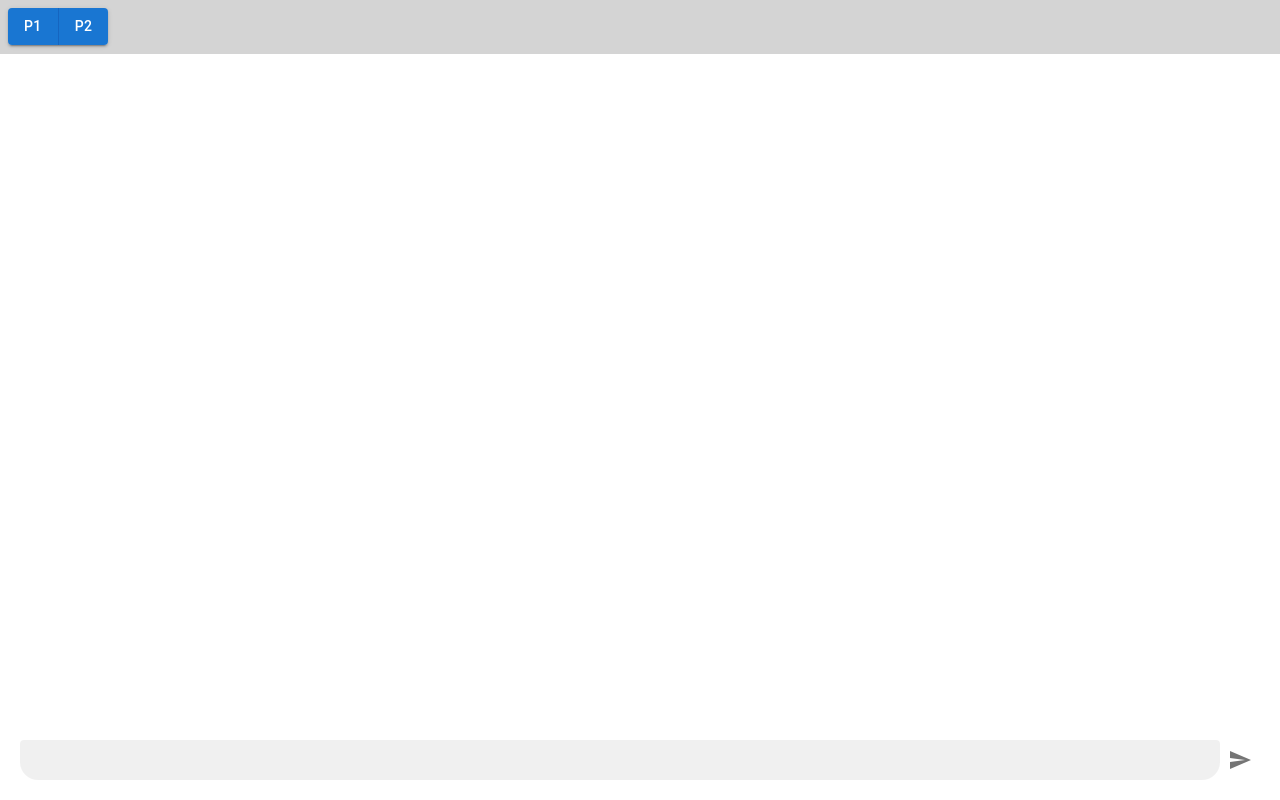
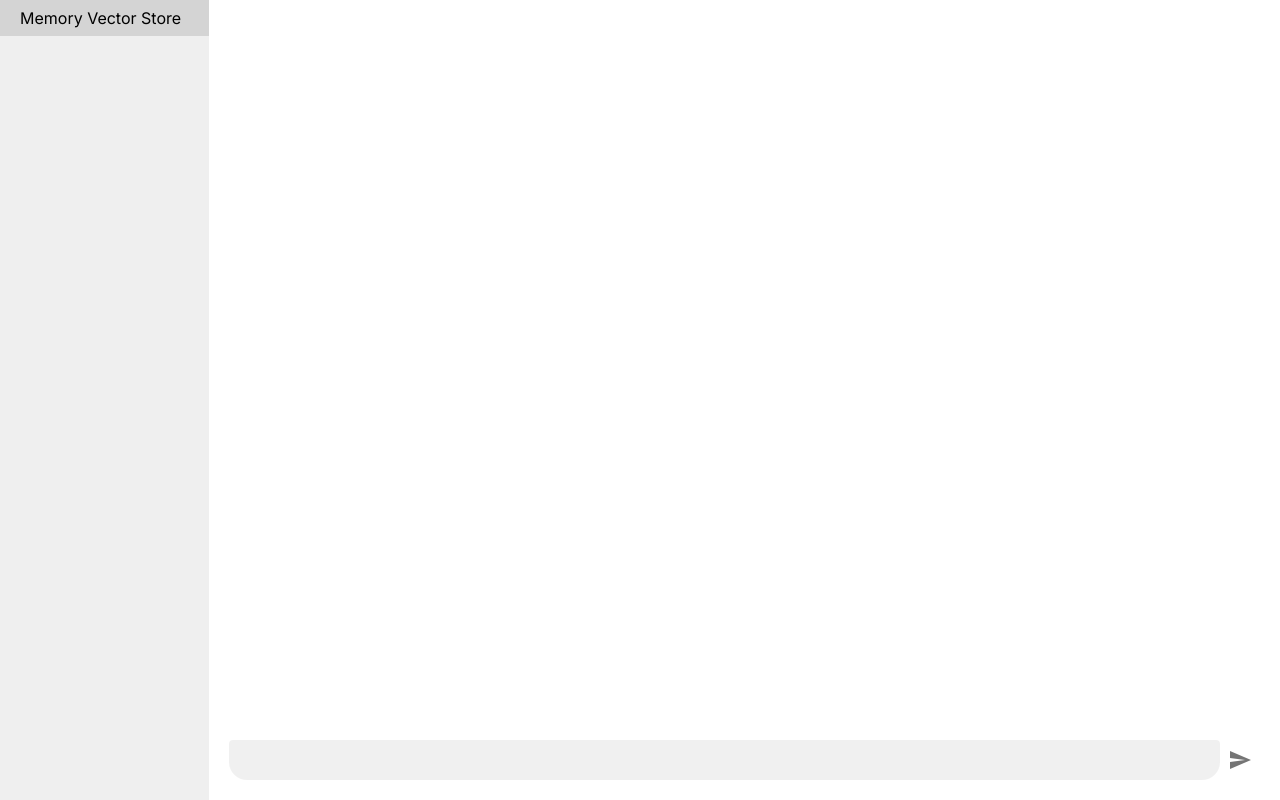
Before and after one commit to hwhong/ai, a Next.js app: page / in a window 1280 px wide. Built offline with nearby package versions, Linux system fonts and the light colour scheme.

Commit message:
fix: layouts. new projects

```diff
--- a/src/app/prototype.tsx
+++ b/src/app/memory-vector-store.tsx
@@ -1,22 +1,14 @@
 "use client";
-import React, { useEffect, useState } from "react";
-import styles from "./prototype.module.css";
+import React from "react";
+import styles from "./memory-vector-store.module.css";
 import { IconButton, TextField } from "@mui/material";
 import classNames from "classnames";
 import { useChat } from "ai/react";
 import SendIcon from "@mui/icons-material/Send";
 
-export function PrototypeComponent() {
-  const {
-    messages,
-    input,
-    setInput,
-    handleInputChange,
-    handleSubmit,
-    isLoading: chatEndpointIsLoading,
-    setMessages,
-  } = useChat({
-    api: "api/invoke",
+export function MemoryVectorStore() {
+  const { messages, input, handleInputChange, handleSubmit } = useChat({
+    api: "api/invoke-memory-vector-store",
   });
 
   return (
--- a/src/app/page.module.css
+++ b/src/app/page.module.css
@@ -1,6 +1,5 @@
 .root {
   display: flex;
-  flex-direction: column;
   width: 100vw;
   height: 100vh;
 }
@@ -15,12 +14,26 @@
 }
 
 .toolbar {
-  width: 100%;
-  border-bottom: 1px solid #d4d4d4;
-  background-color: #d4d4d4;
-  padding: 8px;
+  height: 100%;
+  width: 250px;
+  z-index: 1;
+  top: 0;
+  left: 0;
+  background-color: #efefef;
+  overflow-x: hidden;
+  display: flex;
+  flex-direction: column;
 }
 
-.p2Wrapper {
-  display: flex;
+.item {
+  padding: 8px 20px;
+  cursor: pointer;
 }
+
+.item:hover {
+  background-color: #d4d4d4;
+}
+
+.content {
+  width: 100%;
+}
--- a/src/app/page.tsx
+++ b/src/app/page.tsx
@@ -1,64 +1,36 @@
 "use client";
 import styles from "./page.module.css";
-import React, { useEffect, useState } from "react";
-import dynamic from "next/dynamic";
-import { Chat } from "@/components/p2/chat";
-import Button from "@mui/material/Button";
-import ButtonGroup from "@mui/material/ButtonGroup";
-import { PrototypeComponent } from "./prototype";
+import React, { useState } from "react";
+import { MemoryVectorStore } from "./memory-vector-store";
 
-// const PDFViewer = dynamic(() => import("@/components/p2/pdf-viewer"), {
-//   ssr: false,
-// });
-
-enum Prototype {
-  ONE,
-  TWO,
+enum PROJECT {
+  MEMORY_VECTOR_STORE = "Memory Vector Store",
 }
 
 export default function Home() {
-  const [selection, setSelection] = useState<Prototype>(Prototype.ONE);
-  const [file, setFile] = useState<string | ArrayBuffer | null>(null);
+  const [index, setIndex] = useState<number>(0);
 
-  useEffect(() => {
-    const createEmbedding = async () => {
-      if (file) {
-        const formData = new FormData();
-        formData.append("file", new Blob([file]));
-        const response = await fetch("/api/create-embedding", {
-          method: "POST",
-          body: formData,
-        });
-        return response;
-      }
-    };
-
-    createEmbedding();
-  }, [file]);
+  const projects = [
+    {
+      component: <MemoryVectorStore />,
+      selection: PROJECT.MEMORY_VECTOR_STORE,
+    },
+  ];
 
   return (
     <div className={styles.root}>
       <div className={styles.toolbar}>
-        <ButtonGroup
-          variant="contained"
-          aria-label="outlined primary button group"
-        >
-          <Button onClick={() => setSelection(Prototype.ONE)}>P1</Button>
-          <Button onClick={() => setSelection(Prototype.TWO)}>P2</Button>
-        </ButtonGroup>
+        {projects.map(({ selection }, i) => (
+          <div
+            key={selection}
+            className={styles.item}
+            onClick={() => setIndex(i)}
+          >
+            {projects[i].selection}
+          </div>
+        ))}
       </div>
-      {selection === Prototype.ONE ? (
-        <PrototypeComponent />
-      ) : (
-        <div className={styles.p2Wrapper}>
-          <div className={styles.section}>
-            {/* <PDFViewer file={file} onUpload={(newFile) => setFile(newFile)} /> */}
-          </div>
-          <div className={styles.section}>
-            <Chat />
-          </div>
-        </div>
-      )}
+      <div className={styles.content}>{projects[index].component}</div>
     </div>
   );
 }
```
Also changed, not shown: src/app/memory-vector-store.module.css (renamed from src/app/prototype.module.css), src/pages/api/invoke-memory-vector-store.ts (renamed from src/pages/api/invoke.ts).
